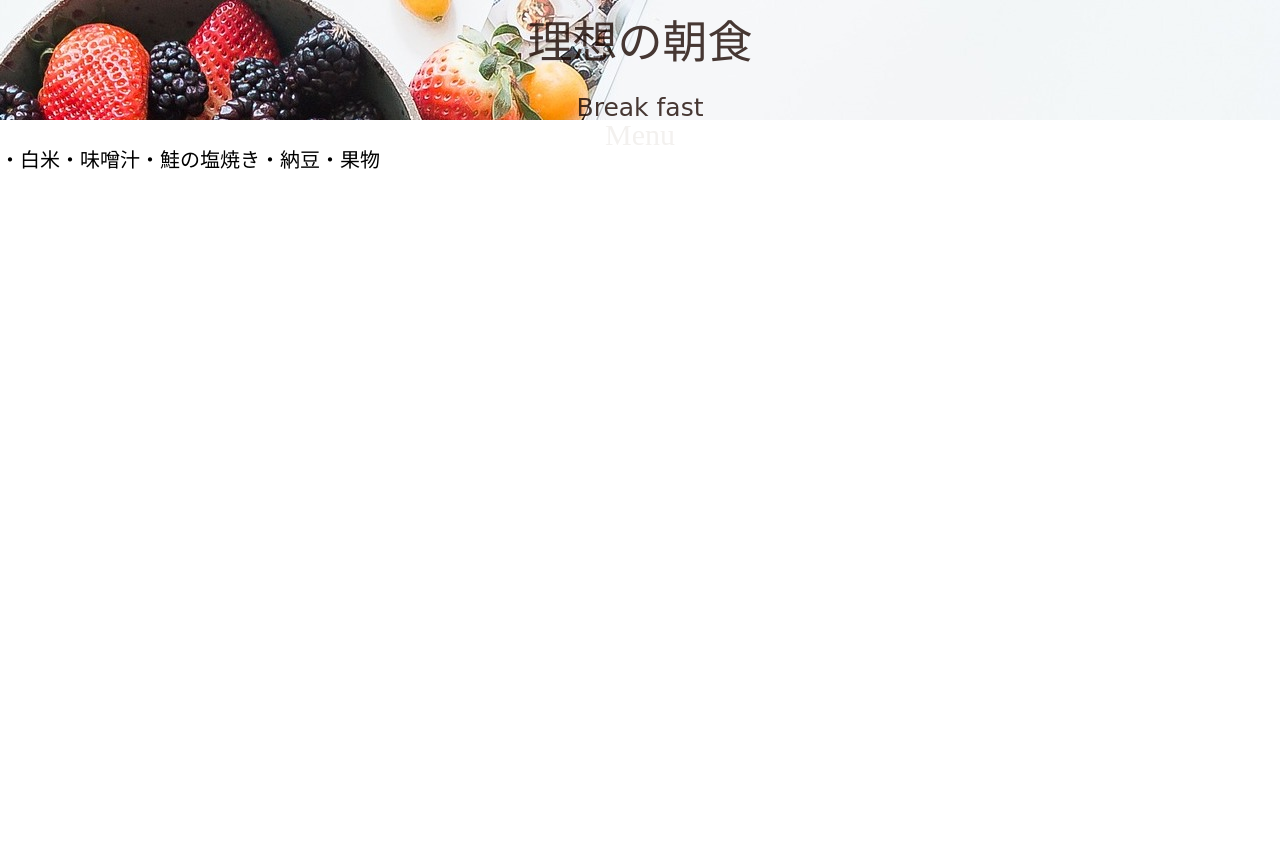
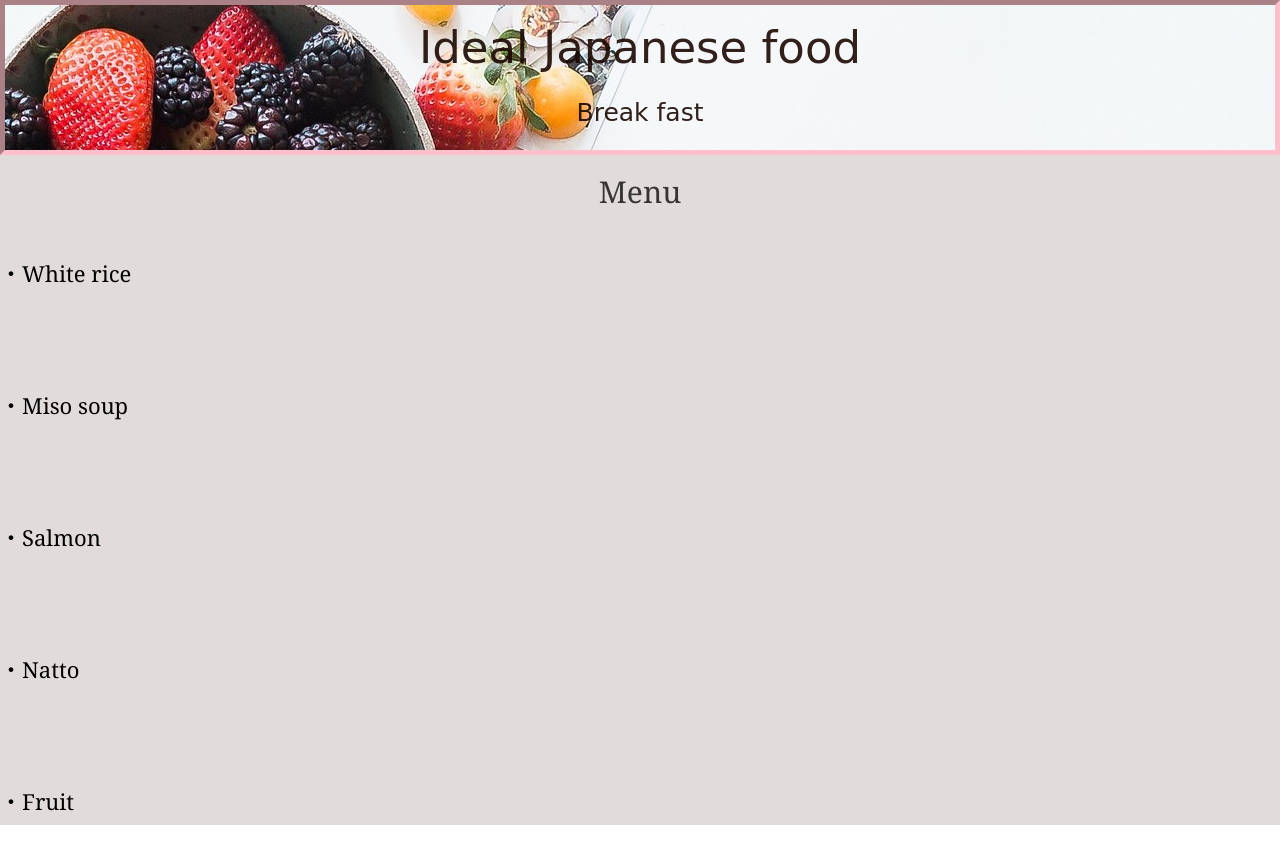
Before and after one commit to chifuminn/breakfast_html, a plain HTML site: page index.html in a window 1280 px wide. Before the commit the page ends 800 px from the top, so only its background shows below. Drawn offline with Linux system fonts and the light colour scheme.

Commit message:
文字の間隔調

```diff
--- a/css/style.css
+++ b/css/style.css
@@ -55,13 +55,15 @@ table {
 
 header{
    background-image:url("../image/flat-lay-2583213_1920.jpg");
-    height: 140pxpx;
-    max-width:110%;
+    height: 145px;
+    /* max-width:100%; */
     /* background-size: 900px; */
     background-repeat: no-repeat;
     /* object-fit: cover; */
     color:rgb(27, 8, 2);
     text-align: center;
+    border:5px inset #ffc0cb ;
+    /* position:fixed; */
 }
 
 
@@ -69,35 +71,38 @@ header{
 .header-name h3 {
     font-family:cursive;
     font-size: 25px;
-    opacity:0.8 ;
+    opacity:0.9;
     margin-top: 30px;
 }
 
 .header-name h2{
-    font-family: sans-serif;
+    font-family:cursive;
     font-size: 45px;
-    opacity:0.8 ;
+    opacity:0.9;
     /* margin-top: 20px; */
     padding-top: 20px;
 }
 
 .main-wrapper{
-    height:500px ;
-    /* background-color: rgb(252, 208, 208); */
+    height:670px;
+    background-color: rgb(226, 219, 219);
 }
 
 
 .main-wrapper h1{
     font-size: 30px;
     text-align: center;
-    color: rgb(243, 241, 239);
-}
-
-.main-wrapper ul{
-    display: flex;
-    flex: 2;
+    color: rgb(54, 53, 51);
+    padding-top:22px;
+    font-family: Georgia, serif;
 }
 
 .main-wrapper li{
-    font-size: 20px;
+    font-size:22px;
+    line-height:6;
+    font-family: Georgia, serif;
 }
+
+.food{
+    float:left;
+}
--- a/index.html
+++ b/index.html
@@ -11,7 +11,7 @@
 <header>
     <div class="container">
         <div class="header-name">
-            <h2>理想の朝食</h2>
+            <h2>Ideal Japanese food</h2>
             <h3>Break fast</h3>
         </div>
     </div>
@@ -21,12 +21,13 @@
     <div class="container">
         <h1>Menu</h1>
         <ul>
-            <li>・白米</li>
-            <li>・味噌汁</li>
-            <li>・鮭の塩焼き</li>
-            <li>・納豆</li>
-            <li>・果物</li>
+            <li>・White rice</li>
+            <li>・Miso soup</li>
+            <li>・Salmon</li>
+            <li>・Natto</li>
+            <li>・Fruit</li>
         </ul>
+        <!-- <img class="rice" src="image/bob-4740758_rice.jpg"> -->
     </div>
 </div>
 </body>
```
Also changed, not shown: image/bob-4740758_rice.jpg (added).
